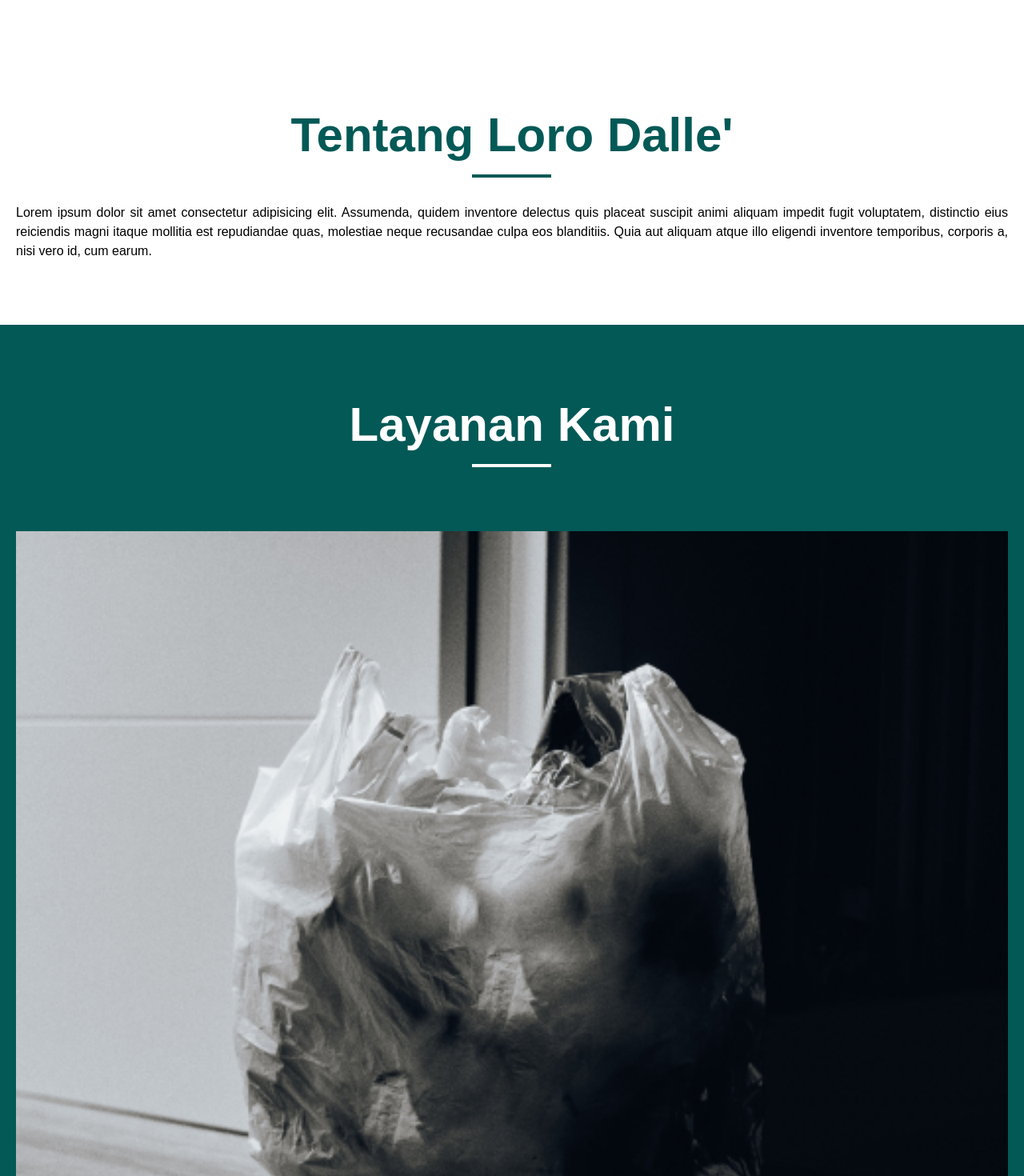
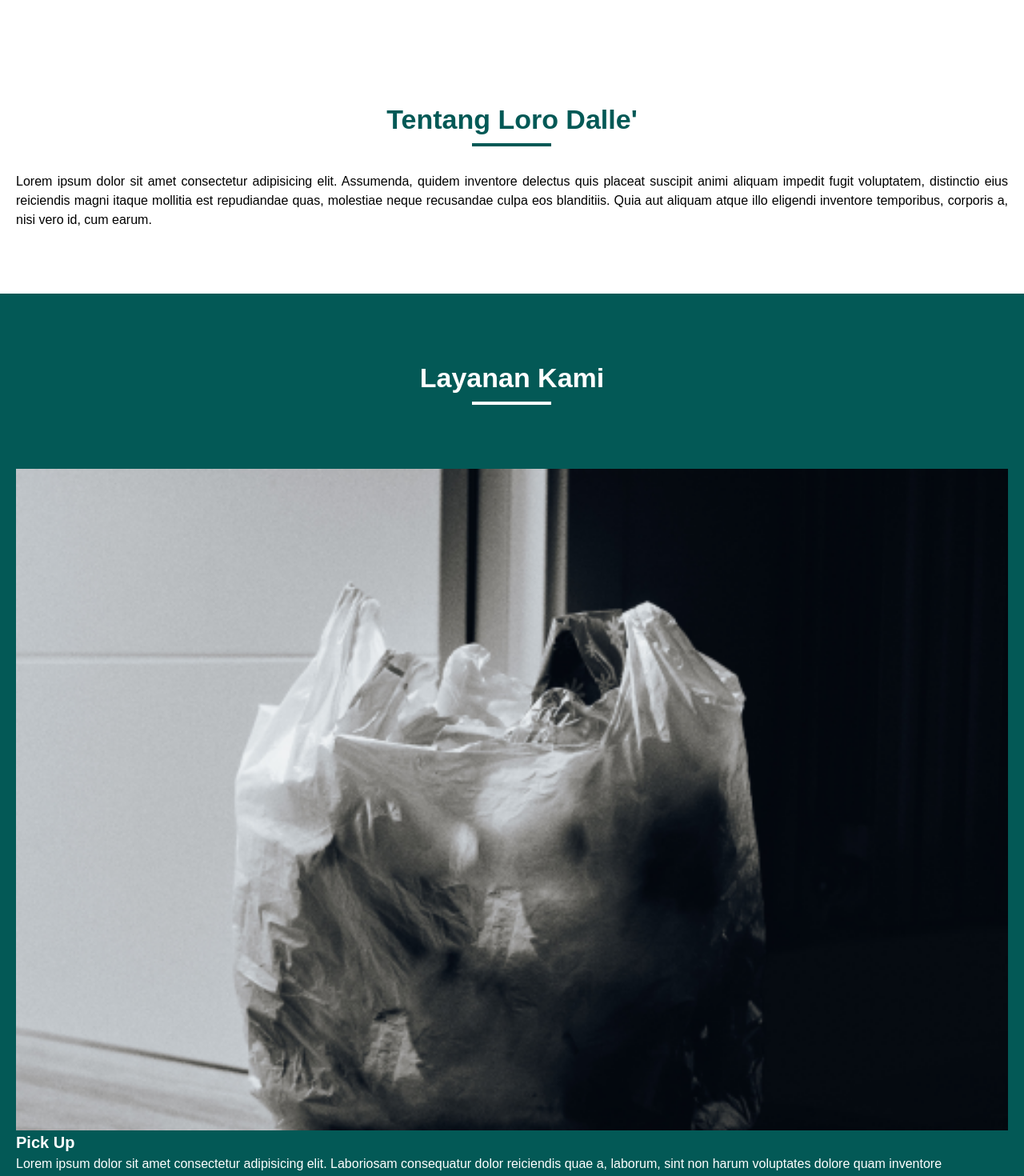
Before and after one commit to iqoypresto/loro-dalle, a React (Vite) app: page / in a window 1280 px wide. Shown: the part 740-2210 px from the top of the page at 80% size. Built offline with nearby package versions, Linux system fonts and the light colour scheme; no server answers.

Commit message:
fix header

```diff
--- a/src/App.css
+++ b/src/App.css
@@ -30,7 +30,7 @@ nav.transparent{
   margin: 0 auto;
 }
 
-.nav-content h1{
+.nav-content h4{
   font-weight: bold;
   font-size: 20px;
   width: 1px;
@@ -200,7 +200,6 @@ h1.teal-header{
   color: #035956;
   padding-bottom: 8px;
   margin-bottom: 80px;
-  font-size: 60px;
   font-weight: 600;
   text-align: center;
   background:linear-gradient(#035956,#035956) bottom no-repeat;
@@ -211,7 +210,6 @@ h1.white-header{
   color: white;
   padding-bottom: 8px;
   margin-bottom: 80px;
-  font-size: 60px;
   font-weight: 600;
   text-align: center;
   background:linear-gradient(white,white) bottom no-repeat;
@@ -308,7 +306,6 @@ section{
 }
 
 #layanan .content h4{
-  font-size: 32px;
   font-weight: bold;
 }
 
--- a/src/components/Card.jsx
+++ b/src/components/Card.jsx
@@ -31,7 +31,7 @@ export function HomeTestimoniCard({testimony}) {
     return (
         <div className="testimoni-card text-center grid grid-cols-8">
             <div className="col-start-1 items-center flex justify-center">
-                <FaAngleLeft size={70} className="cursor-pointer" onClick={handleClick} />
+                <FaAngleLeft size={35} className="cursor-pointer" onClick={handleClick} />
             </div>
             <div className="col-start-2 col-span-6">
                 <h4 className="content">{testimony.content}</h4>
@@ -39,7 +39,7 @@ export function HomeTestimoniCard({testimony}) {
                 <h5>{testimony.position}</h5>
             </div>
             <div className="col-end-9 items-center flex justify-center">
-                <FaAngleRight size={70} className="cursor-pointer" onClick={handleClick} />
+                <FaAngleRight size={35} className="cursor-pointer" onClick={handleClick} />
             </div>
         </div>
     )
--- a/src/components/Navbar.jsx
+++ b/src/components/Navbar.jsx
@@ -28,7 +28,7 @@ export function Navbar() {
         <>
             <nav className={isTransparent ? "transparent" : ""}>
                 <div className="nav-content">
-                    <h1>Loro Dalle'</h1>
+                    <h4>Loro Dalle'</h4>
                     <span>
                         {isOpen ? <FaTimes className="icon" size={30} onClick={handleClick} /> : <FaBars className="icon" size={30} onClick={handleClick} />}
 
@@ -77,7 +77,7 @@ export function DashboardNavbar() {
 
             <nav className={isTransparent ? "transparent" : ""}>
                 <div className="nav-content">
-                    <h1>Loro Dalle'</h1>
+                    <h4>Loro Dalle'</h4>
                     <span>
                         {isOpen ? <FaTimes className="icon" size={30} onClick={handleClick} /> : <FaBars className="icon" size={30} onClick={handleClick} />}
 
--- a/src/index.css
+++ b/src/index.css
@@ -21,17 +21,25 @@ p{
 }
 
 h1{
-  font-size: 60px;
+  font-size: 34px;
+}
+
+h2{
+  font-size: 30px;
 }
 
 h3{
-  font-size: 50px;
+  font-size: 24px;
 }
 
 h4{
-  font-size: 32px;
+  font-size: 20px;
 }
 
 h5{
-  font-size: 24px;
+  font-size: 18px;
 }
+
+p{
+  font-size: 16px;
+}
--- a/src/pages/Admin/UserSection/index.jsx
+++ b/src/pages/Admin/UserSection/index.jsx
@@ -21,6 +21,7 @@ export const UserSection = () => {
     const handleClick = () => {
         setIsOpen(!isOpen)
     }
+
     const toggleSideNavbar = () => {
         setIsSideNavbar(!isSideNavbar)
     }
--- a/src/pages/Register/index.jsx
+++ b/src/pages/Register/index.jsx
@@ -19,6 +19,7 @@ export function Register() {
     password: "",
     confirmPassword: "",
     role: "user",
+    status: "unconfirmated"
   };
   const navigate = useNavigate();
   const [formValues, setFormValues] = useState(initialValues);
```
